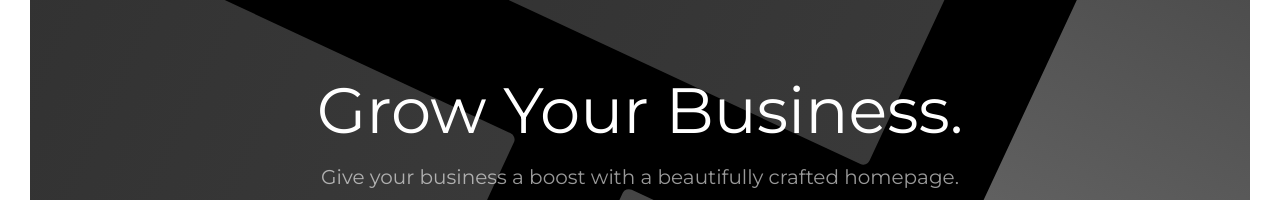
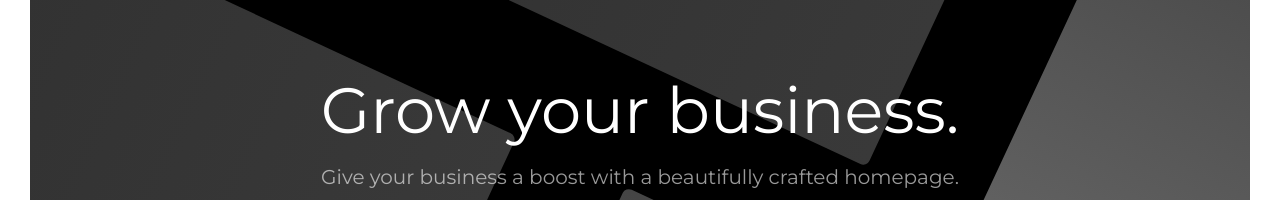
Before and after one commit to josephayman/nextjs-webflow-template, a Next.js app: page / in a window 1280 px wide. Shown: the part 248-448 px from the top of the page. Built offline with nearby package versions, Linux system fonts and the light colour scheme.

Commit message:
Refactor HeadingJumbo component

```diff
--- a/src/app/ui/typography/heading-jumbo.tsx
+++ b/src/app/ui/typography/heading-jumbo.tsx
@@ -7,14 +7,21 @@ type HeadingJumboProps = {
   size?: "tiny" | "small" | "normal";
 };
 
-export default function HeadingJumbo({ children, color="black", size="normal" }: HeadingJumboProps) {
+export default function HeadingJumbo({
+  children,
+  color = "black",
+  size = "normal",
+}: HeadingJumboProps) {
   return (
-    <div className= {clsx(
-        size === "normal" && "text-jumbo leading-jumbo capitalize my-10px",
-        size === "small" && "text-jumbo-md leading-jumbo-md capitalize mt-10px mb-15px",
-        size === "tiny" && "text-jumbo-sm leading-jumbo-sm uppercase my-10px font-medium",
+    <div
+      className={clsx(
+        size === "normal" && "text-jumbo leading-jumbo  my-10px",
+        size === "small" && "text-jumbo-md leading-jumbo-md  mt-10px mb-15px",
+        size === "tiny" &&
+          "text-jumbo-sm leading-jumbo-sm uppercase my-10px font-medium",
         color === "white" && "text-white"
-        )}>
+      )}
+    >
       {children}
     </div>
   );
```
